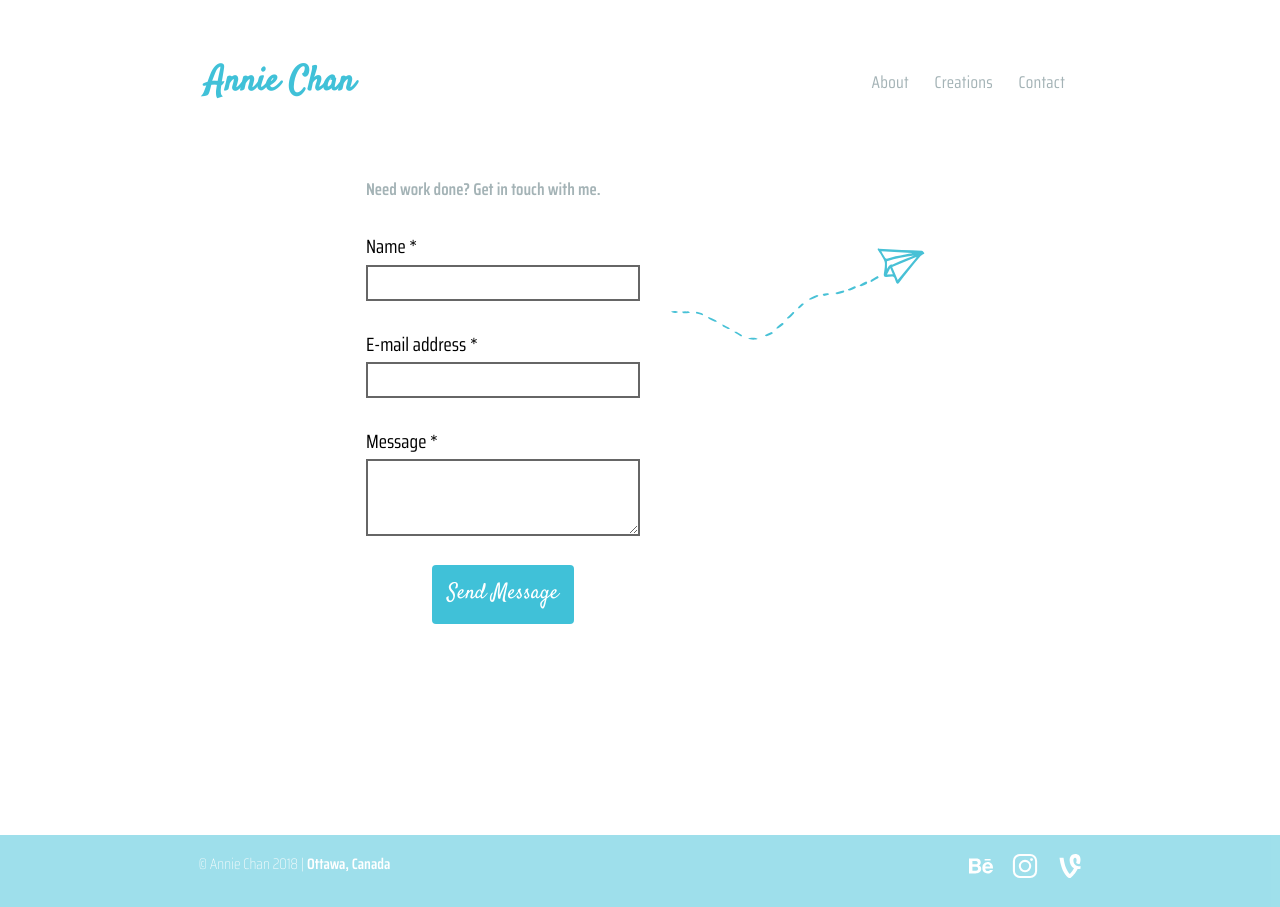
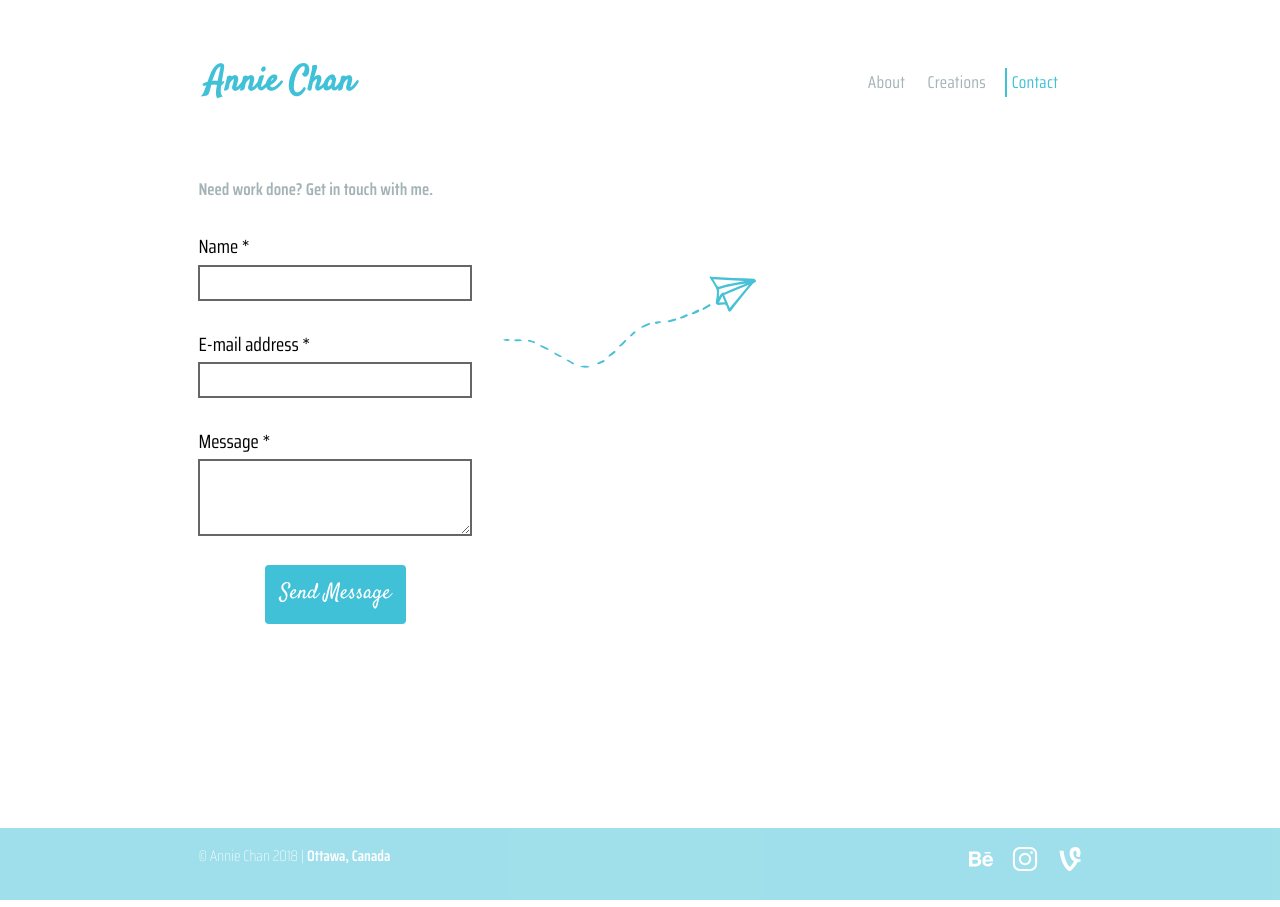
Before and after one commit to Anniechanster/anniechan.ca, a Jekyll site: the page built from contact.html, in a window 1280 px wide. Built offline with Jekyll 4.4.1, drawn with Linux system fonts in a browser that asks for light colours.

Commit message:
edited hover states and footer

```diff
--- a/_layouts/default.html
+++ b/_layouts/default.html
@@ -16,31 +16,31 @@
   <link href="https://fonts.googleapis.com/css?family=Satisfy" rel="stylesheet">
   <link href="https://fonts.googleapis.com/css?family=Saira+Condensed:100,300,400,500,600" rel="stylesheet">
 </head>
-<body>
+<body class="site">
 
-  <main itemscope itemtype="https://schema.org/WebSite" class="grid wrapper grid-middle pad-t-2 pad-b gutter-2 site">
+  <header class="grid wrapper grid-middle pad-t-2 pad-b gutter-2">
 
-    <header class="unit [ xs-1 s-1 m-1 l-1 ]">
-
-      <div itemscope itemtype="https://schema.org/Person" class="unit [ xs-1 s-1 m-2-3 l-3-4 ]">
-        <a itemprop="url" class="logo" href="{{site.baseurl}}/">
-          <h1 itemprop="name" class="gutter-1-4 exa">Annie Chan</h1>
+    <div itemscope itemtype="https://schema.org/Person" class="unit [ xs-1 s-1 m-2-3 l-3-4 ] push">
+      <a itemprop="url" class="logo ib" href="{{site.baseurl}}/">
+        <h1 itemprop="name" class="gutter-1-4 exa push-0">Annie Chan</h1>
       </a>
     </div>
 
-      <nav itemscope itemtype="https://schema.org/SiteNavigationElement" class="unit" role="navigation" id="nav">
+    <nav itemscope itemtype="https://schema.org/SiteNavigationElement" class="unit [ xs-1 s-1 m-1-3 l-1-4 ]" role="navigation" id="nav">
       <div class="">
         <ul class="milli list-group-inline">
-            <li><a itemprop="url" href="{{site.baseurl}}/about/">About</a></li>
-            <li><a itemprop="url" href="{{site.baseurl}}/creations/">Creations</a></li>
-            <li><a itemprop="url" href="{{site.baseurl}}/contact/">Contact</a></li>
+          <li><a href="{{site.baseurl}}/about/" {% if page.url == '/about/' %} class="current" {% endif %}>About</a>
+          <li><a itemprop="url" href="{{site.baseurl}}/creations/" {% if page.url == '/creations/' %} class="current" {% endif %}>Creations</a></li>
+          <li><a itemprop="url" href="{{site.baseurl}}/contact/" {% if page.url == '/contact/' %} class="current" {% endif %}>Contact</a></li>
         </ul>
       </div>
     </nav>
 
   </header>
 
-    <div class="site-content">
+  <main itemscope itemtype="https://schema.org/WebSite" class="site-content">
+
+    <div class="grid wrapper gutter-2">
 
       {{content}}
 
@@ -48,9 +48,9 @@
 
   </main>
 
-  <footer itemscope itemtype="https://schema.org/VisualArtwork" class="grid">
+  <footer itemscope itemtype="https://schema.org/VisualArtwork">
 
-    <div class="wrapper gutter-2 text-center">
+    <div class="grid wrapper gutter-2 text-center">
       <div class="unit [ xs-1 s-2-3 m-1-2 l-1-2 ] copyright">
         <p itemprop="name" class="micro pad-t-1-2 push-0 push-r">© Annie Chan 2018 | <strong itemprop="addressLocality addressCountry" itemscope itemtype="http://schema.org/PostalAddress">Ottawa, Canada</strong></p>
       </div>
--- a/contact.html
+++ b/contact.html
@@ -4,9 +4,9 @@
 meta: Contact me or send me a message for work inquiries.
 ---
 
-<form itemscope itemtype="https://schema.org/ContactPage" class="unit [ xs-1 s-1 m-1-2 l-1-2 ] pad-t push-0" action="https://formspree.io/annieszemienchan@gmail.com" method="POST">
+<form itemscope itemtype="https://schema.org/ContactPage" class="grid push-0" action="https://formspree.io/annieszemienchan@gmail.com" method="POST">
 
-  <fieldset class="unit push-0 [ xs-1 s-1 m-1-1 l-1-1 ]">
+  <fieldset class="unit push-0 [ xs-1 s-1 m-1-2 l-1-2 ]">
     <legend class="unit [ xs-1 s-1 m-1 l-1 ] push-0"></legend>
 
       <p itemprop="description" class="unit milli"><strong>Need work done? Get in touch with me.</strong></p>
@@ -35,7 +35,7 @@
         </p>
       </div>
 
-      <div class="unit xs-1 text-center push-0">
+      <div class="unit xs-1 text-center push">
         <button class="btn mega" type="submit">Send Message</button>
       </div>
 
@@ -43,10 +43,10 @@
     </legend>
   </fieldset>
 
+  <div itemscope itemtype="https://schema.org/Photograph" class="unit [xs-1 s-1 m-1-2 l-1-2] island text-center">
+    <i class="icon i-256 gutter">
+      <img itemprop="image" src="{{site.baseurl}}/images/svg/airplane.svg" alt="">
+    </i>
+  </div>
+
 </form>
-
-<div itemscope itemtype="https://schema.org/Photograph" class="unit [xs-1 s-1 m-1-2 l-1-2] island text-center">
-  <i class="icon i-256">
-    <img itemprop="image" src="{{site.baseurl}}/images/svg/airplane.svg" alt="">
-  </i>
-</div>
--- a/creations.html
+++ b/creations.html
@@ -9,7 +9,7 @@
   <div class="unit xs-1 s-1 m-1-2 l-1-3 push gutter-1-4">
     <div class="unit card card-text milli">
       <div class="unit push-1-2">
-        <a itemprop="url" href="{{site.baseurl}}/pointg/">
+        <a class="ib" itemprop="url" href="{{site.baseurl}}/pointg/">
           <img itemprop="image" class="wrapper" src="{{site.baseurl}}/images/main-pointg.jpg" alt="">
         </a>
         <h4 itemprop="exampleOfWork" class="push-0">Point G</h4>
--- a/css/main.css
+++ b/css/main.css
@@ -11,6 +11,17 @@
   text-decoration: none;
 }
 
+a:focus,
+[tabindex="0"]:focus,
+details:focus,
+summary:focus,
+input:focus,
+textarea:focus,
+button:focus,
+select:focus {
+  outline: 3px solid #40c1d8  ;
+}
+
 /* home page */
 
 .welcome {
@@ -22,16 +33,6 @@
 .img-flex {
   display: block;
   width: 100%;
-}
-
-.cover a img {
-  opacity: 0.3;
-  -webkit-transition: .3s ease-in-out;
-  transition: .3s ease-in-out;
-  border: #40c1d8 solid 2px;
-}
-.cover a:hover img {
-  opacity: 10;
 }
 
 h4 {
@@ -78,7 +79,7 @@
   border-left: solid 2px
 }
 
-nav #current {
+nav .current {
   color: #40c1d8;
   border-left: solid 2px
 }
@@ -161,7 +162,7 @@
 
 .site {
   display: flex;
-  min-height: 92.8vh;
+  min-height: 100vh;
   flex-direction: column;
 }
 
@@ -186,7 +187,7 @@
   color: #40c1d8;
 }
 
-@media only screen and (min-width: 35em) {
+@media only screen and (min-width: 38em) {
 
   .media-icons {
     text-align: right;
@@ -200,4 +201,20 @@
     max-width: 19rem;
   }
 
+  .cover a img {
+    opacity: 0.3;
+    -webkit-transition: .3s ease-in-out;
+    transition: .3s ease-in-out;
+    border: #40c1d8 solid 2px;
+  }
+
+  .cover a:hover img {
+    opacity: 1;
+  }
+
 }
+
+@media only screen and (min-width: 60em) {
+
+
+}
--- a/index.html
+++ b/index.html
@@ -4,13 +4,13 @@
 meta: Welcome to Annie Chan's Graphic Design portfolio website. I am a designer who loves to create.
 ---
 
-<div class="welcome">
+<div class="grid welcome push-2">
 
   <div itemscope itemtype="https://schema.org/Photograph" class="unit [ xs-1 s-1 m-1 l-1-2 ]">
     <img itemprop="image" class="img-flex" src="{{site.baseurl}}/images/selfie.gif" alt="">
   </div>
 
-  <div itemscope itemtype="https://schema.org/WebSite" class="unit [ xs-1 s-1 m-1 l-1-2 ]">
+  <div itemscope itemtype="https://schema.org/WebSite" class="unit [ xs-1 s-1 m-1 l-1-2 ] push">
     <div class="text-center">
       <h3 itemprop="headline" class="yotta pad-t-2 push-0">WELCOME</h3>
       <h3 itemprop="description" class="milli push">I am a Graphic Designer who loves to create.</h3>
```
Lines whose indentation alone changed are shown as unchanged.
